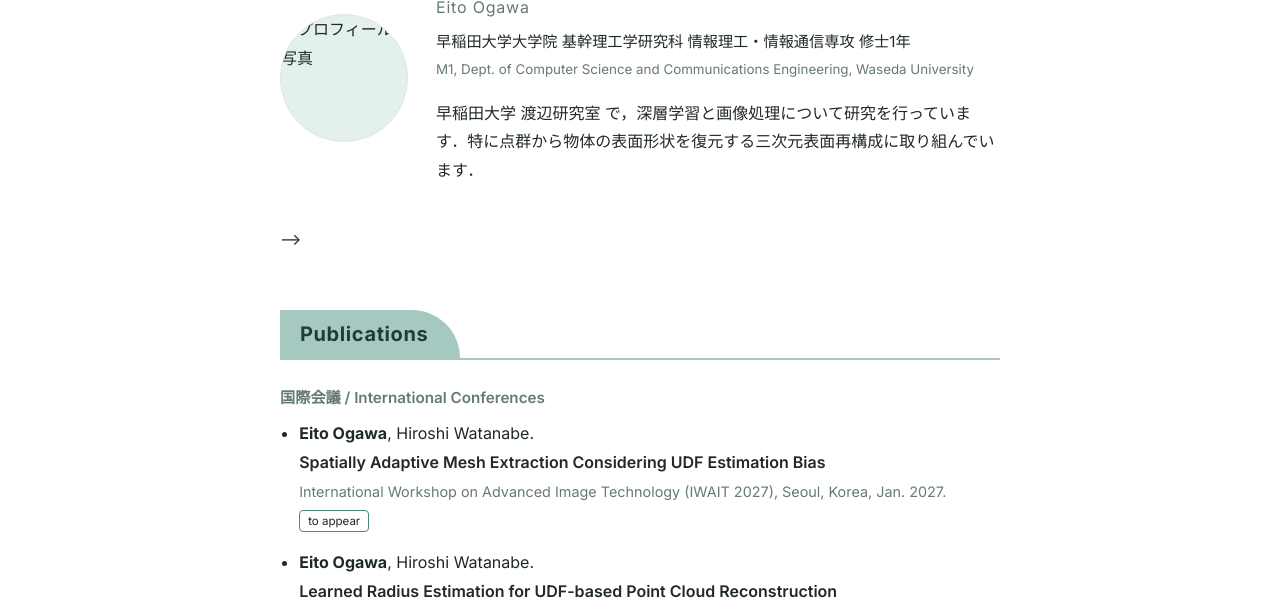
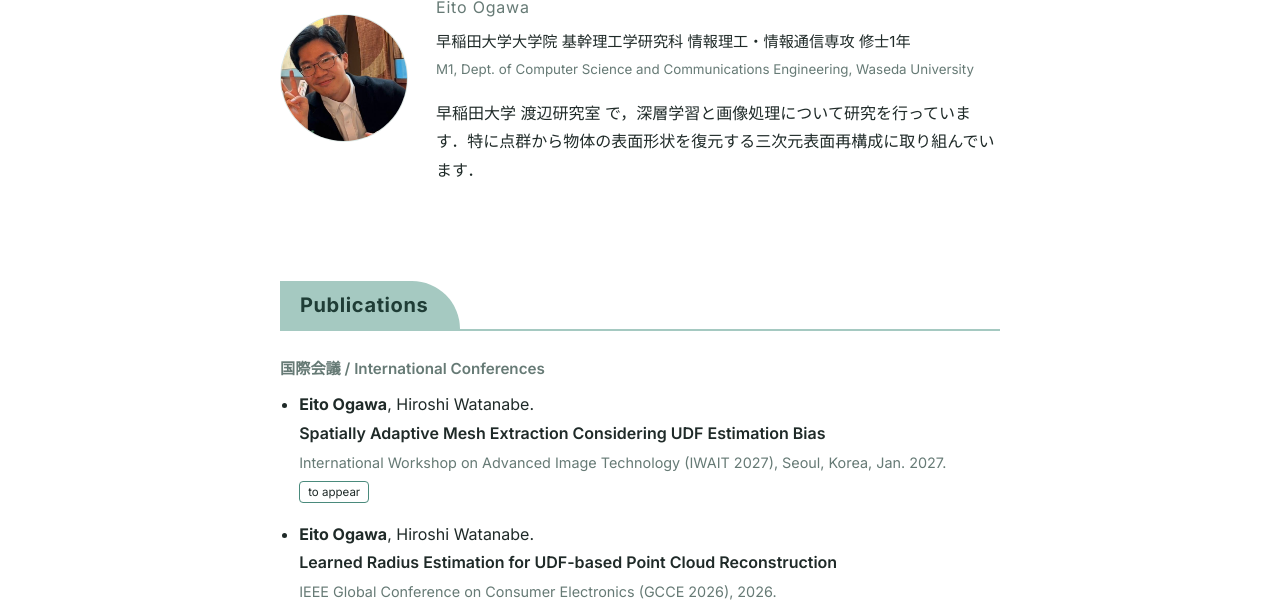
Before and after one commit to eitoga/eitoga.github.io, a plain HTML site: page index.html in a window 1280 px wide. Shown: the part 150-759 px from the top of the page. Drawn offline with Linux system fonts and the light colour scheme.

Commit message:
Update profile image source in index.html

```diff
--- a/index.html
+++ b/index.html
@@ -28,7 +28,7 @@
     <!-- ===== ヘッダー ===== -->
     <header class="hero" id="about">
       <!-- TODO: assets/profile.jpg に顔写真を置く -->
-      <img class="avatar" src="assets/profile.jpg" alt="プロフィール写真">
+      <img class="avatar" src="assets/me.jpg" alt="プロフィール写真">
       <div class="hero-text">
         <h1>
           <span class="name-ja">小川 英人</span>
@@ -65,8 +65,6 @@
         <li>Unsigned Distance Field</li>
         <li>3D Vision</li>
       </ul>
-      <!-- TODO: 結果の図やGIFを置く場合 -->
-      <!-- <figure><img src="assets/research.gif" alt="再構成結果の例"><figcaption>再構成結果の例</figcaption></figure> -->
     </section>
     -->
 
```
